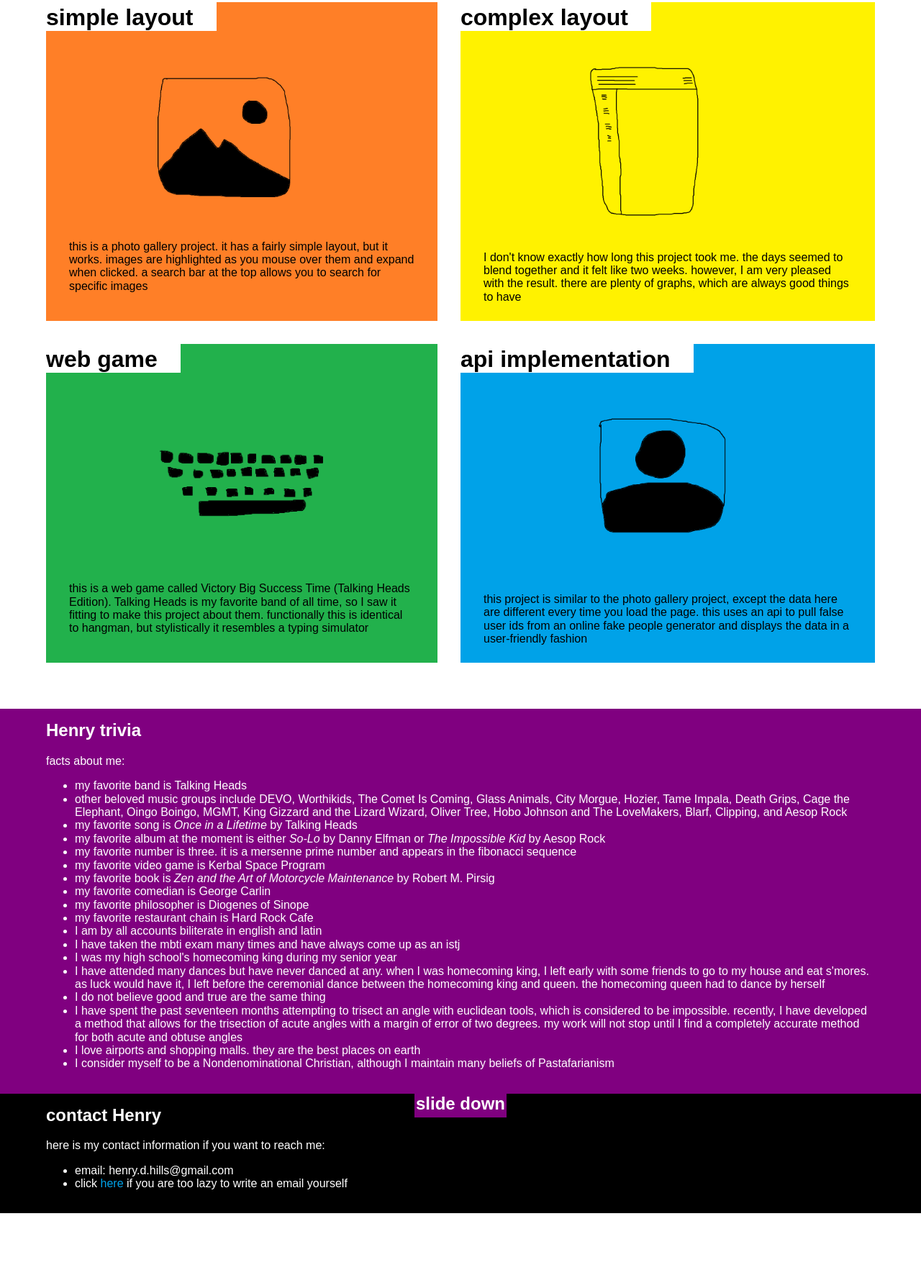
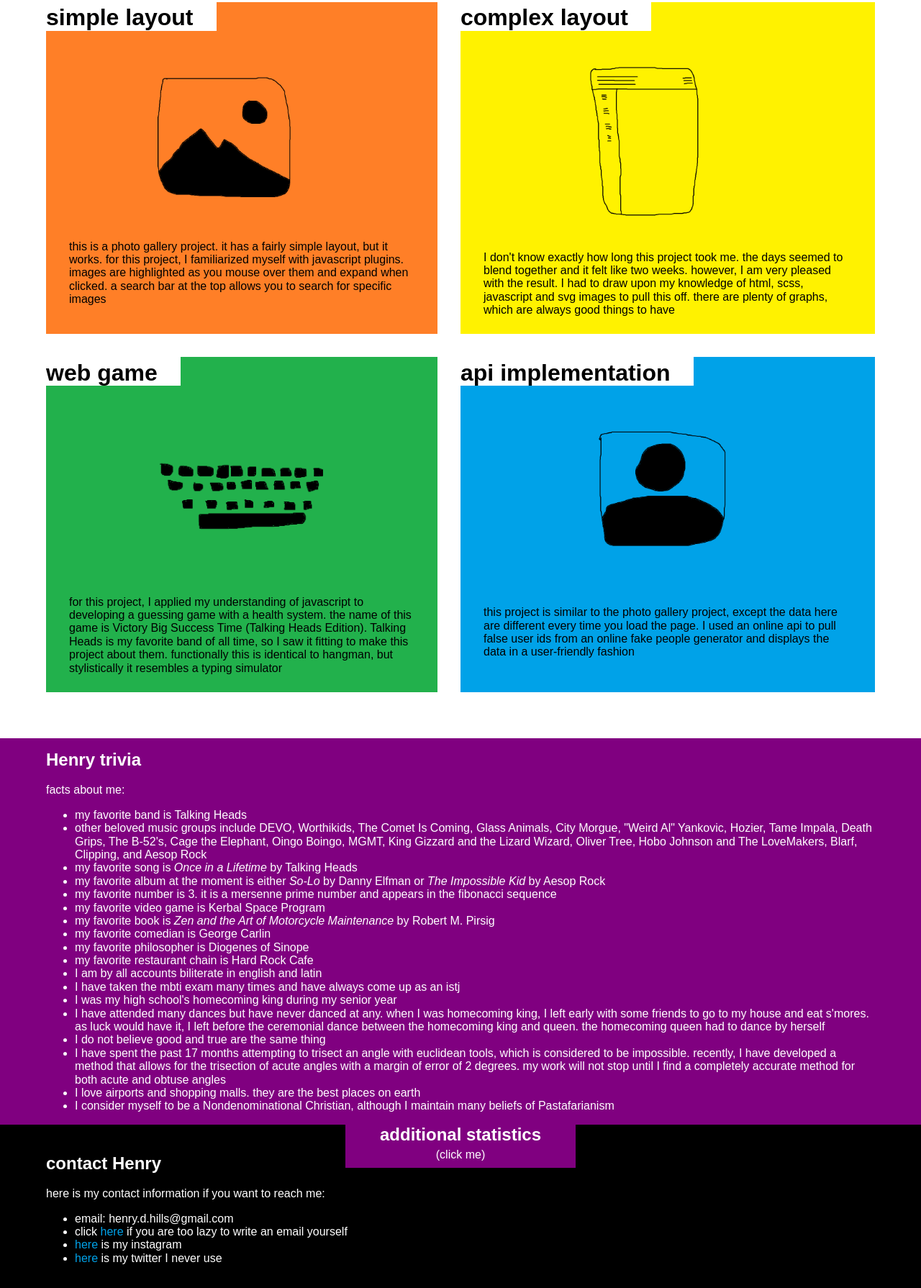
Before and after one commit to h-d-hills/h-d-hills.github.io, a plain HTML site: page index.html in a window 1280 px wide. Shown: the part 865-2655 px from the top of the page at 72% size. Before the commit the page ends 2551 px from the top, so only its background shows below. Drawn offline with Linux system fonts and the light colour scheme.

Commit message:
Added JavaScript and Additional Text

```diff
--- a/index.html
+++ b/index.html
@@ -25,7 +25,7 @@
             <span>
                 <img src="images/banner.jpg" alt="that's Henry">
                 <div>
-                    <p>hello, my name is Henry. I am seventeen years old now but will be turning eighteen on july twenty-ninth, two thousand and twenty.</p>
+                    <p>hello, my name is Henry. I am 17 years old now but will be turning 18 on july 29, 2020.</p>
                     <p>my hobbies include:</p>
                     <ul>
                         <li>riding bicycles</li>
@@ -54,25 +54,25 @@
                 <h3>simple layout</h3>
                 <br>
                 <a target='_blank' href="photo-gallery/index.html"><img src="images/photo.png" alt="photo gallery"></a>
-                <p>this is a photo gallery project. it has a fairly simple layout, but it works. images are highlighted as you mouse over them and expand when clicked. a search bar at the top allows you to search for specific images</p>
+                <p>this is a photo gallery project. it has a fairly simple layout, but it works. for this project, I familiarized myself with javascript plugins. images are highlighted as you mouse over them and expand when clicked. a search bar at the top allows you to search for specific images</p>
             </div>
             <div id="dashboard">
                 <h3>complex layout</h3>
                 <br>
                 <a target='_blank' href="dashboard/index.html"><img src="images/dashboard.png" alt="dashboard layout"></a>
-                <p>I don't know exactly how long this project took me. the days seemed to blend together and it felt like two weeks. however, I am very pleased with the result. there are plenty of graphs, which are always good things to have</p>
+                <p>I don't know exactly how long this project took me. the days seemed to blend together and it felt like two weeks. however, I am very pleased with the result. I had to draw upon my knowledge of html, scss, javascript and svg images to pull this off. there are plenty of graphs, which are always good things to have</p>
             </div>
             <div id="game">
                 <h3>web game</h3>
                 <br>
                 <a target='_blank' href="game-show/index.html"><img src="images/keyboard.png" alt="web game"></a>
-                <p>this is a web game called Victory Big Success Time (Talking Heads Edition). Talking Heads is my favorite band of all time, so I saw it fitting to make this project about them. functionally this is identical to hangman, but stylistically it resembles a typing simulator</p>
+                <p>for this project, I applied my understanding of javascript to developing a guessing game with a health system. the name of this game is Victory Big Success Time (Talking Heads Edition). Talking Heads is my favorite band of all time, so I saw it fitting to make this project about them. functionally this is identical to hangman, but stylistically it resembles a typing simulator</p>
             </div>
             <div id="employee">
                 <h3>api implementation</h3>
                 <br>
                 <a target='_blank' href="employee-directory/index.html"><img src="images/person.png" alt="employee directory"></a>
-                <p>this project is similar to the photo gallery project, except the data here are different every time you load the page. this uses an api to  pull false user ids from an online fake people generator and displays the data in a user-friendly fashion</p>
+                <p>this project is similar to the photo gallery project, except the data here are different every time you load the page. I used an online api to pull false user ids from an online fake people generator and displays the data in a user-friendly fashion</p>
             </div>
         </div>
 
@@ -81,10 +81,10 @@
             <p>facts about me:</p>
             <ul>
                 <li>my favorite band is Talking Heads</li>
-                <li>other beloved music groups include DEVO, Worthikids, The Comet Is Coming, Glass Animals, City Morgue, Hozier, Tame Impala, Death Grips, Cage the Elephant, Oingo Boingo, MGMT, King Gizzard and the Lizard Wizard, Oliver Tree, Hobo Johnson and The LoveMakers, Blarf, Clipping, and Aesop Rock</li>
+                <li>other beloved music groups include DEVO, Worthikids, The Comet Is Coming, Glass Animals, City Morgue, "Weird Al" Yankovic, Hozier, Tame Impala, Death Grips, The B-52's, Cage the Elephant, Oingo Boingo, MGMT, King Gizzard and the Lizard Wizard, Oliver Tree, Hobo Johnson and The LoveMakers, Blarf, Clipping, and Aesop Rock</li>
                 <li>my favorite song is <em>Once in a Lifetime</em> by Talking Heads</li>
                 <li>my favorite album at the moment is either <em>So-Lo</em> by Danny Elfman or <em>The Impossible Kid</em> by Aesop Rock</li>
-                <li>my favorite number is three. it is a mersenne prime number and appears in the fibonacci sequence</li>
+                <li>my favorite number is 3. it is a mersenne prime number and appears in the fibonacci sequence</li>
                 <li>my favorite video game is Kerbal Space Program</li>
                 <li>my favorite book is <em>Zen and the Art of Motorcycle Maintenance</em> by Robert M. Pirsig</li>
                 <li>my favorite comedian is George Carlin</li>
@@ -95,18 +95,28 @@
                 <li>I was my high school's homecoming king during my senior year</li>
                 <li>I have attended many dances but have never danced at any. when I was homecoming king, I left early with some friends to go to my house and eat s'mores. as luck would have it, I left before the ceremonial dance between the homecoming king and queen. the homecoming queen had to dance by herself</li>
                 <li>I do not believe good and true are the same thing</li>
-                <li>I have spent the past seventeen months attempting to trisect an angle with euclidean tools, which is considered to be impossible. recently, I have developed a method that allows for the trisection of acute angles with a margin of error of two degrees. my work will not stop until I find a completely accurate method for both acute and obtuse angles</li>
+                <li>I have spent the past 17 months attempting to trisect an angle with euclidean tools, which is considered to be impossible. recently, I have developed a method that allows for the trisection of acute angles with a margin of error of 2 degrees. my work will not stop until I find a completely accurate method for both acute and obtuse angles</li>
                 <li>I love airports and shopping malls. they are the best places on earth</li>
                 <li>I consider myself to be a Nondenominational Christian, although I maintain many beliefs of Pastafarianism</li>
             </ul>
         </div>
 
         <div id="hidden-content">
-            <p>this is hidden</p>
+            <p>personal statistics:</p>
+            <ul>
+                <li>I was born on july 29, 2002, when the weather was in triple digits</li>
+                <li>my fastest recorded time for a 3x3 rubik's cube solve was 32 seconds</li>
+                <li>I have been to a total of 2 concerts. the first was for "Weird Al" Yankovic's Mandatory World Tour, and the second was for David Byrne's American Utopia on Broadway</li>
+                <li>I held the recond for world's youngest baby for almost 3 consecutive years, but was unfairly replaced by american actor Hayden Summerall on april 4th, 2005</li>
+                <li>I was 9th in my graduating class in high school out of 320 students. considering the environment, however, this does not say a whole lot</li>
+                <li>every day for the past 2 months, I bike 4.8 miles in 30 minutes at 5:30 a.m. and now my calves are huge</li>
+                <li>my SAT superscore is 1430. however, this should not matter, as collegeboard is a scam and amoral</li>
+            </ul>
         </div>
 
         <div id="slide-down">
-            <h2>slide down</h2>
+            <h2>additional statistics</h2>
+            <p>(click me)</p>
         </div>
 
         <div id="contact">
@@ -115,6 +125,8 @@
             <ul>
                 <li>email: henry.d.hills@gmail.com</li>
                 <li>click <a href='mailto:henry.d.hills@gmail.com?subject=hello, Henry'>here</a> if you are too lazy to write an email yourself</li>
+                <li><a href="https://www.instagram.com/henrydavidhills/" target="_blank">here</a> is my instagram</li>
+                <li><a href="https://twitter.com/henrydhills" target="_blank">here</a> is my twitter I never use</li>
             </ul>
         </div>
     </main>
--- a/js/script.js
+++ b/js/script.js
@@ -1,6 +1,8 @@
-let isVisible = false
+let isVisible = false;
+let isClicked = false;
 
 $('#slide-down').click(function(){
+    isClicked = true;
     if(isVisible){
         $('#hidden-content').slideUp()
         isVisible = false;
@@ -8,4 +10,7 @@ $('#slide-down').click(function(){
         $('#hidden-content').slideDown();
         isVisible = true;
     }
+    if(isClicked){
+        document.getElementById('slide-down').innerHTML='<h2>additional statistics</h2>';
+    }
 });
--- a/scss/components/_body.scss
+++ b/scss/components/_body.scss
@@ -149,24 +149,38 @@ div{
     h2{
         margin-top: 0;
     }
+    ul{
+        margin-bottom: 0;
+    }
 }
 #hidden-content{
     display: none;
+    background-color: purple;
+    margin-bottom: 0;
+    color: white;
+    padding: 1em 5%;
 }
 #slide-down{
     color: white;
     position: absolute;
     background-color: purple;
     text-align: center;
-    left: 45%;
-    width: 10%;
+    padding: 0 1em;
+    left: 25%;
+    right: 25%;
+    cursor: pointer;
     h2{
         margin-top: 0;
         margin-bottom: 0.25em;
     }
+    p{
+        margin-top: 0;
+        margin-bottom: 0.5em;
+    }
 }
 #contact{
     padding: 1em 5%;
+    padding-top: 4em;
     background-color: black;
     color: white;
     margin-bottom: 0;
--- a/scss/components/_larger-views.scss
+++ b/scss/components/_larger-views.scss
@@ -1,3 +1,8 @@
+@media(min-width: 720px){
+    #contact{
+        padding-top: 2.5em;
+    }
+}
 @media(min-width: 1020px){
     header{
         padding-left: 2em;
@@ -37,4 +42,8 @@
             }
         }
     }
+    #slide-down{
+        left: 37.5%;
+        right: 37.5%;
+    }
 }
```
Also changed, not shown: css/style.css, 1 other file.
